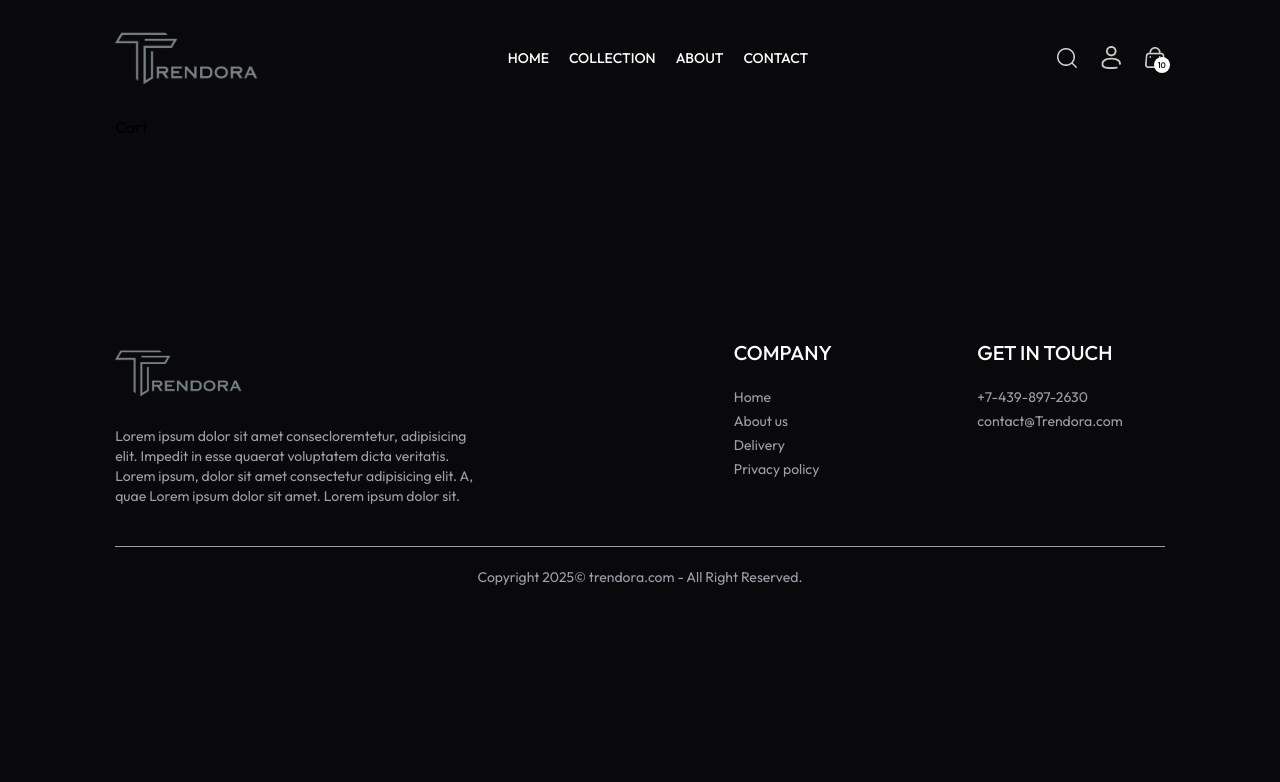
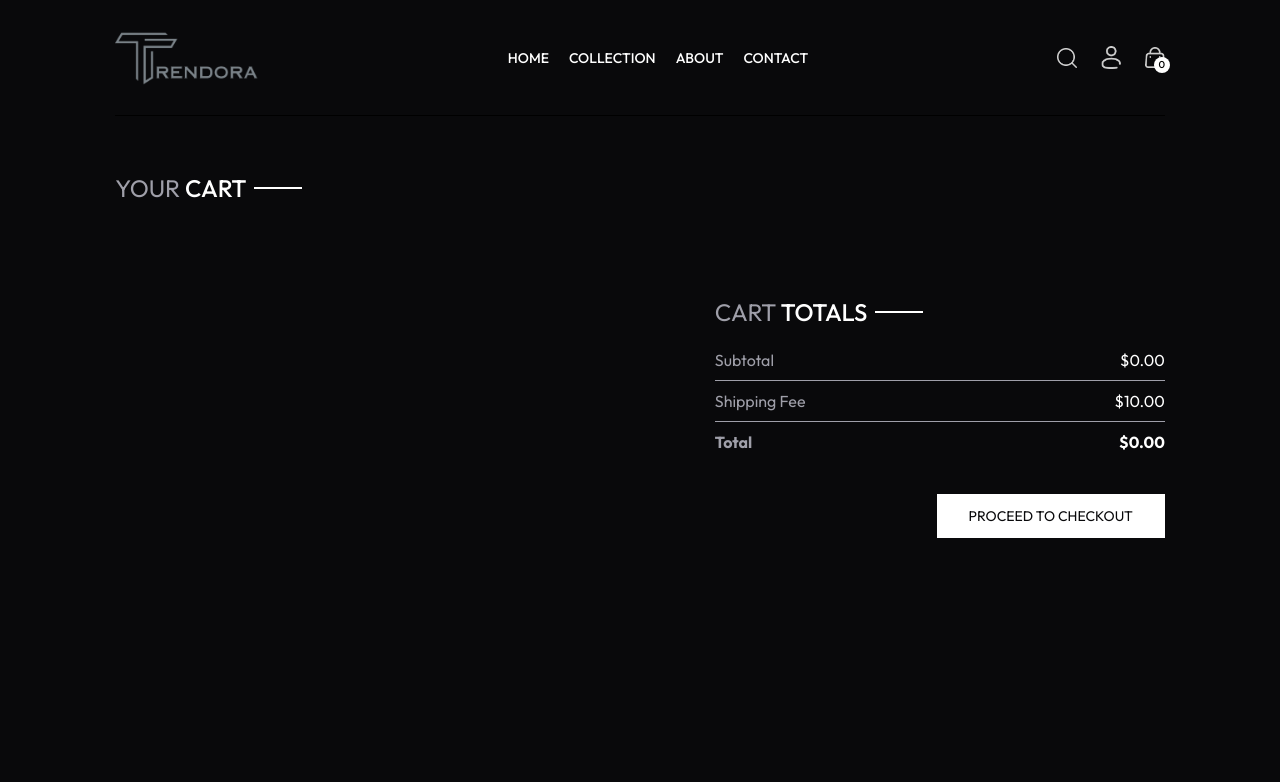
Before and after one commit to Souvik-Dutta12/Trendora, a React (Vite) app in the folder frontend/: page /cart in a window 1280 px wide. Shown: the top 782 px of the page. Built offline with nearby package versions, Linux system fonts and the light colour scheme.

Commit message:
Complete Cart page

```diff
--- /dev/null
+++ b/frontend/src/components/CartTotal.jsx
@@ -0,0 +1,34 @@
+import React, { useContext } from 'react'
+import { ShopContext } from '../context/ShopContext'
+import Title from './Title'
+
+const CartTotal = () => {
+
+    const {currency,deliveryFee,getCartAmount} = useContext(ShopContext)
+  return (
+    <div className='w-full'>
+        <div className='text-2xl'>
+            <Title text1={'CART'} text2={' TOTALS'}/>
+        </div>
+
+        <div className='flex flex-col gap-2 mt-2 text-base'>
+            <div className='flex justify-between'>
+                <p className='text-zinc-400'>Subtotal</p>
+                <p className='text-white'>{currency}{getCartAmount()}.00</p>
+            </div>
+            <hr className='border-zinc-400'/>
+            <div className='flex justify-between'>
+                <p className='text-zinc-400'>Shipping Fee</p>
+                <p className='text-white'>{currency}{deliveryFee}.00</p>
+            </div>
+            <hr className='border-zinc-400'/>
+            <div className='flex justify-between'>
+                <b className='text-zinc-400'>Total</b>
+                <b className='text-white'>{currency}{getCartAmount() === 0 ? 0 : getCartAmount()+deliveryFee}.00</b>
+            </div>
+        </div>
+    </div>
+  )
+}
+
+export default CartTotal
--- a/frontend/src/components/Navbar.jsx
+++ b/frontend/src/components/Navbar.jsx
@@ -7,7 +7,7 @@ import { ShopContext } from '../context/ShopContext.jsx'
 const Navbar = () => {
 
   const [visible, setVisible] = useState(false)
-  const {setShowSearch} = useContext(ShopContext)
+  const {setShowSearch,getCartCount} = useContext(ShopContext)
 
   return (
     <div className='flex justify-between items-center py-5 font-medium'>
@@ -49,7 +49,7 @@ const Navbar = () => {
         <Link to='/cart' className='relative '>
 
         <img className='w-5 min-w-5' src={assets.cart_icon} alt="cart" />
-        <p className='absolute right-[-5px] bottom-[-5px] w-4 text-center rounded-full leading-4 bg-black text-white aspect-square text-[8px]'>10</p>
+        <p className='absolute right-[-5px] bottom-[-5px] w-4 text-center rounded-full leading-4 bg-black text-white aspect-square text-[10px]'>{getCartCount()}</p>
         </Link>
 
         <img onClick={() => setVisible(true)} src={assets.menu_icon} className='w-5 cursor-pointer sm:hidden' alt="menu" />
--- a/frontend/src/components/RelatedProduct.jsx
+++ b/frontend/src/components/RelatedProduct.jsx
@@ -21,7 +21,7 @@ const RelatedProduct = ({category,subCategory}) => {
     },[products])
 
   return (
-    <div className='my-24 '>
+    <div className='my-45 '>
         <div className='text-center text-3xl py-2'>
             <Title text1={'RELATED'} text2={'PRODUCTS'}/>
         </div>
--- a/frontend/src/context/ShopContext.jsx
+++ b/frontend/src/context/ShopContext.jsx
@@ -39,10 +39,47 @@ const ShopContextProvider = (props) => {
 
     }
 
-    useEffect(()=>{
-        console.log(cartItems);
+    const getCartCount = () =>{
+        let totalCount = 0;
+        for(const items in cartItems){
+            for(const item in cartItems[items]){
+                try {
+                    if(cartItems[items][item] > 0){
+                        totalCount += cartItems[items][item];
+                    }
+                } catch (error) {
 
-    },[cartItems])
+                }
+            }
+        }
+        return totalCount;
+    }
+
+
+    const updateQuantity = async (itemId,size,quantity)=>{
+        let cartData = structuredClone(cartItems);
+
+        cartData[itemId][size] = quantity;
+
+        setCartItems(cartData);
+    }
+
+    const getCartAmount = () => {
+        let totalAmount = 0;
+        for(const items in cartItems){
+            let itemInfo = products.find((product)=> product._id === items);
+            for(const item in cartItems[items]){
+                try {
+                    if(cartItems[items][item] > 0){
+                        totalAmount += itemInfo.price * cartItems[items][item];
+                    }
+                } catch (error) {
+
+                }
+            }
+        }
+        return totalAmount;
+    }
 
     const value = {
         products,
@@ -53,7 +90,10 @@ const ShopContextProvider = (props) => {
         showSearch,
         setShowSearch,
         cartItems,
-        addToCart
+        addToCart,
+        getCartCount,
+        updateQuantity,
+        getCartAmount,
     }
 
     return (
--- a/frontend/src/pages/Cart.jsx
+++ b/frontend/src/pages/Cart.jsx
@@ -1,9 +1,73 @@
-import React from 'react'
+import React, { useContext, useEffect, useState } from 'react'
+import { ShopContext } from '../context/ShopContext'
+import Title from '../components/Title';
+import { assets } from '../assets/assets';
+import CartTotal from '../components/CartTotal';
 
 const Cart = () => {
+
+  const { products, currency, cartItems,updateQuantity } = useContext(ShopContext);
+
+  const [cartData, setCartData] = useState([]);
+
+  useEffect(() => {
+    const tempData = [];
+    for (const items in cartItems) {
+      for (const item in cartItems[items]) {
+        if (cartItems[items][item] > 0) {
+          tempData.push({
+            _id: items,
+            size: item,
+            quantity: cartItems[items][item]
+          })
+        }
+      }
+    }
+    setCartData(tempData);
+  }, [cartItems])
+
   return (
-    <div>
-      Cart
+    <div className='border-t pt-14'>
+      <div className='text-2xl mb-3'>
+        <Title text1={'YOUR'} text2={' CART'} />
+      </div>
+
+      <div>
+        {
+          cartData.map((item, index) => {
+
+            const productData = products.find((product) => product._id === item._id);
+            return (
+              <div key={index} className='py-4 border-t border-b text-zinc-400 grid grid-cols-[4fr_0.5fr_0.5fr] sm:grid-cols-[4fr_2fr_0.5fr] items-center gap-4'>
+                <div className='flex items-start gap-6'>
+                  <img className='w-16 sm:w-20 rounded-sm' src={productData.image[0]} alt="image" />
+                  <div>
+                    <p className='text-xs sm:text-lg font-medium'>{productData.name}</p>
+                    <div className='flex text-white items-center gap-5 mt-2'>
+                      <p>{currency}{productData.price}</p>
+                      <p className='px-2 sm:px-3 sm:py-1 border bg-zinc-800'>{item.size}</p>
+                    </div>
+                  </div>
+                </div>
+                <input onChange={(e)=>e.target.value === '' || e.target.value === '0' ? null : updateQuantity(item._id,item.size,Number(e.target.value))} className='border max-w-10 bg-zinc-800 outline-none text-white sm:max-w-20 px-1 sm:px-2 py-1' type="number" min={1} defaultValue={item.quantity}/>
+                <img onClick={()=>updateQuantity(item._id,item.size,0)} className='cursor-pointer invert w-4 mr-4 sm:w-5 ' src={assets.bin_icon} alt="delete" />
+              </div>
+            )
+
+
+          })
+        }
+      </div>
+        <div className='flex justify-end my-20'>
+          <div className='w-full sm:w-[450px]'>
+            <CartTotal />
+            <div className='w-full text-end'>
+              <button className='bg-white cursor-pointer hover:bg-zinc-200 text-zinc-950 active:bg-zinc-300 active:text-zinc-950 text-sm px-8 my-10 py-3'>PROCEED TO CHECKOUT</button>
+            </div>
+          </div>
+        </div>
+
+
     </div>
   )
 }
--- a/frontend/src/pages/Collection.jsx
+++ b/frontend/src/pages/Collection.jsx
@@ -120,7 +120,7 @@ const Collection = () => {
 
       <div className='flex-1 '>
         <div className='flex justify-between text-base sm:text-2xl mb-4'>
-          <Title text1={'ALL'} text2={'COLLECTIONS'} />
+          <Title text1={'ALL'} text2={' COLLECTIONS'} />
           {/*Product sort */}
           <select onChange={(e)=>setSortType(e.target.value)} className='border-2 cursor-pointer text-white hover:bg-zinc-800 border-zinc-400 text-sm px-2'>
             <option className='bg-zinc-900 cursor-pointer hover:bg-zinc-800 hover:text-white text-zinc-500' value="relevent">Sort by: Relevent</option>
```
Also changed, not shown: frontend/src/pages/Product.jsx (+21 -21 lines).
